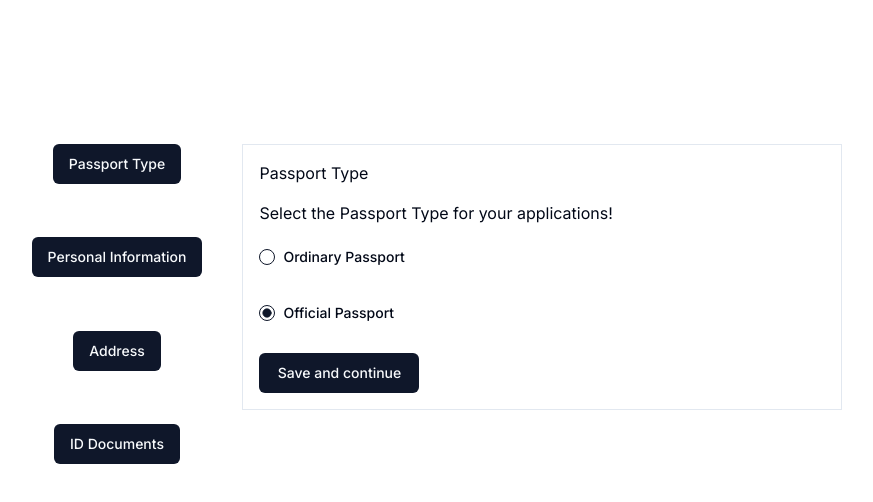
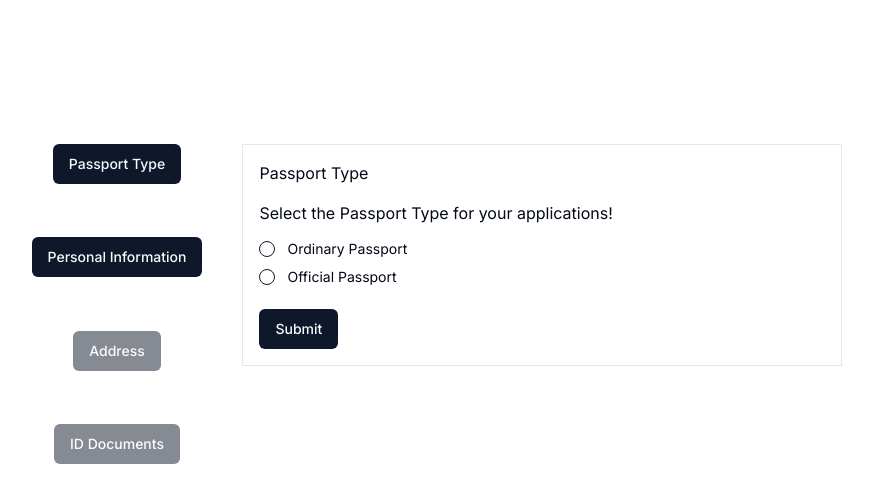
Before and after one commit to arman1454/web3-e-passport-application, a Next.js app: page / in a window 1280 px wide. Both pictures are taken after a click on the button "Passport Type". Shown: the top 502 px of the page, without its empty margins (203-1076 px from the left). Built offline with nearby package versions, Linux system fonts and the light colour scheme.

Commit message:
zustand state mangement

```diff
--- a/app/page.tsx
+++ b/app/page.tsx
@@ -11,7 +11,9 @@ import { useState } from "react";
 
 export default function Home() {
     const [active,setActive] = useState("");
-    const items = ["Passport Type","Personal Information","Address","ID Documents"]
+    const items = [{name:"Passport Type",status:true},{name:"Personal Information",status:true},
+        {name:"Address",status:false},
+        {name:"ID Documents",status:false}]
 
     return(
         <>
@@ -19,8 +21,8 @@ export default function Home() {
           <div className="flex flex-col items-center justify-between h-80">
                 {
                     items.map((item, key) => (
-                        <Button onClick={() => setActive(item)}>
-                            {item}
+                        <Button onClick={() => setActive(item.name)} disabled={!item.status}>
+                            {item.name}
                         </Button>
                     ))
                 }
--- /dev/null
+++ b/app/store.ts
@@ -0,0 +1,30 @@
+import { create } from 'zustand'
+import { persist } from "zustand/middleware";
+
+export const useFormStore = create(
+    persist(
+        (set)=>({
+            formData:{
+                passportType: {type:""},
+                personalInfo:{},
+                address:{},
+
+            },
+
+            updateFormData:(section,newData)=> set((state)=>(
+                {
+                    formData: {...state.formData, [section]: {...state.formData[section],...newData}},
+                }
+            )),
+
+            resetForm: () => set({
+                formData: {
+                    passportType: {},
+                    personalInfo: {},
+                    address: {},
+
+}}),
+        }),
+        {name:"form-storage"}
+    )
+)
--- a/components/PassportType.tsx
+++ b/components/PassportType.tsx
@@ -1,26 +1,84 @@
-import React from 'react'
-import { Label } from "@/components/ui/label"
+"use client"
+
+import { zodResolver } from "@hookform/resolvers/zod"
+import { useForm } from "react-hook-form"
+import { z } from "zod"
+
+// import { toast } from "@/components/hooks/use-toast"
+import { Button } from "@/components/ui/button"
+import {
+    Form,
+    FormControl,
+    FormField,
+    FormItem,
+    FormLabel,
+    FormMessage,
+} from "@/components/ui/form"
 import { RadioGroup, RadioGroupItem } from "@/components/ui/radio-group"
-import { Button } from './ui/button'
+
+import {useFormStore} from "@/app/store"
 
 
+const FormSchema = z.object({
+    type: z.enum(["ordinary", "official"], {
+        required_error: "You need to select a passport type.",
+    }),
+})
+
 const PassportType = () => {
+
+    const {formData, updateFormData} = useFormStore()
+    const form = useForm<z.infer<typeof FormSchema>>({
+        resolver: zodResolver(FormSchema),
+    })
+
+    function onSubmit(data: z.infer<typeof FormSchema>) {
+        console.log(data.type);
+        updateFormData("passportType",{type:data.type})
+    }
+
   return (
     <div className='flex flex-col gap-4'>
         <h2>Passport Type</h2>
         <h1>Select the Passport Type for your applications!</h1>
-
-          <RadioGroup className='pt-2 pb-4 flex flex-col gap-10' defaultValue="comfortable">
-              <div className="flex items-center space-x-2">
-                  <RadioGroupItem value="default" id="r1" />
-                  <Label htmlFor="r1">Ordinary Passport</Label>
-              </div>
-              <div className="flex items-center space-x-2">
-                  <RadioGroupItem value="comfortable" id="r2" />
-                  <Label htmlFor="r2">Official Passport</Label>
-              </div>
-          </RadioGroup>
-          <Button className='w-40'>Save and continue</Button>
+        <Form {...form}>
+              <form onSubmit={form.handleSubmit(onSubmit)} className="w-2/3 space-y-6">
+                  <FormField
+                      control={form.control}
+                      name="type"
+                      render={({ field }) => (
+                          <FormItem className="space-y-3">
+                              <FormControl>
+                                  <RadioGroup
+                                      onValueChange={field.onChange}
+                                      defaultValue={formData.passportType.type}
+                                      className="flex flex-col space-y-1"
+                                  >
+                                      <FormItem className="flex items-center space-x-3 space-y-0">
+                                          <FormControl>
+                                              <RadioGroupItem value="ordinary" />
+                                          </FormControl>
+                                          <FormLabel className="font-normal">
+                                              Ordinary Passport
+                                          </FormLabel>
+                                      </FormItem>
+                                      <FormItem className="flex items-center space-x-3 space-y-0">
+                                          <FormControl>
+                                              <RadioGroupItem value="official" />
+                                          </FormControl>
+                                          <FormLabel className="font-normal">
+                                              Official Passport
+                                          </FormLabel>
+                                      </FormItem>
+                                  </RadioGroup>
+                              </FormControl>
+                              <FormMessage />
+                          </FormItem>
+                      )}
+                  />
+                  <Button type="submit">Submit</Button>
+              </form>
+          </Form>
     </div>
   )
 }
--- a/package.json
+++ b/package.json
@@ -36,7 +36,8 @@
     "react-icons": "^5.2.1",
     "tailwind-merge": "^2.6.0",
     "tailwindcss-animate": "^1.0.7",
-    "zod": "^3.24.1"
+    "zod": "^3.24.1",
+    "zustand": "^5.0.3"
   },
   "devDependencies": {
     "@types/node": "^20",
```
Also changed, not shown: 1 other file (tests, documents, lock files or other folders).
